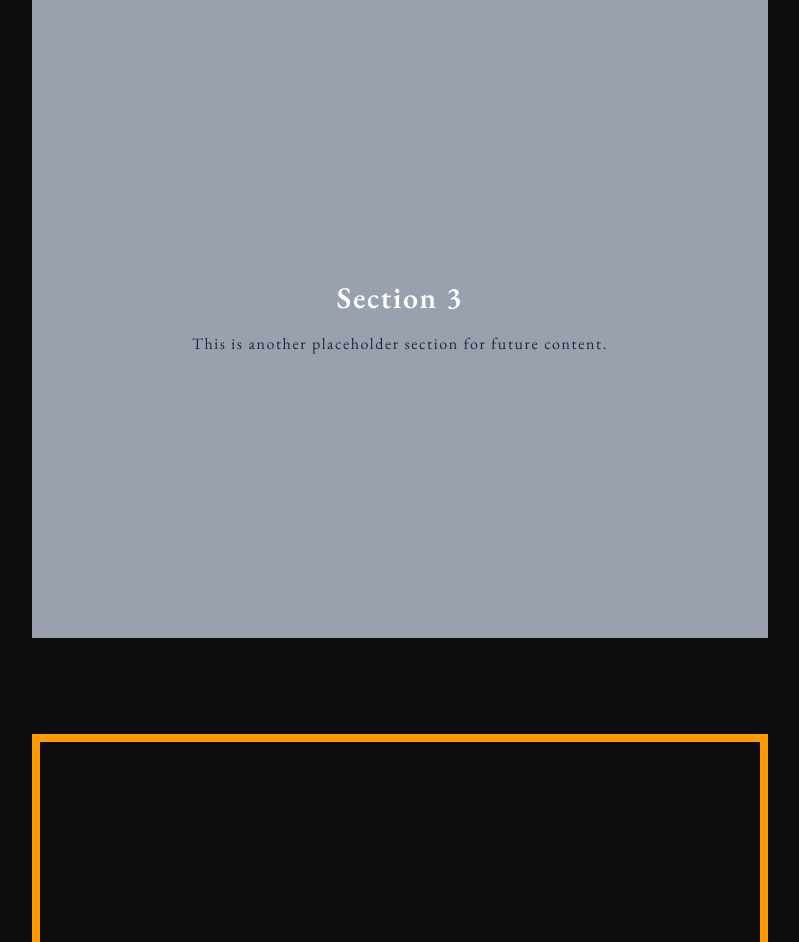
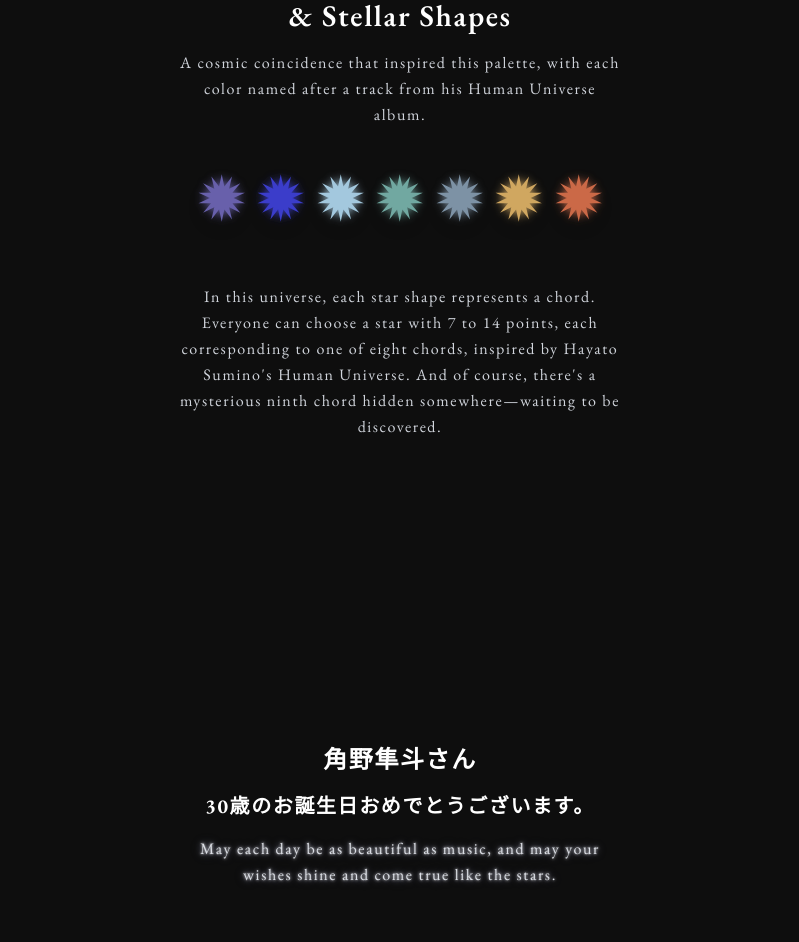
Before and after one commit to LiChiaChiang336/happy30hayatosumino, a Next.js app: page /about in a window 1280 px wide. Shown: the part 1720-2662 px from the top of the page, without its empty margins (240-1039 px from the left). Built offline with nearby package versions, Linux system fonts and the light colour scheme; no server answers.

Commit message:
About page 2nd version.

```diff
--- a/app/about/page.js
+++ b/app/about/page.js
@@ -3,6 +3,7 @@
 import StarBackground from "@/components/StarBackground";
 import CircleTextRings from "@/components/CircleTextRings";
 import Image from "next/image";
+import FallingStarGroup from "@/components/FallingStarGroup";
 
 export default function InspirationPage() {
   return (
@@ -28,19 +29,20 @@
             <div className="w-full flex justify-center items-center">
               <CircleTextRings />
             </div>
+            <p className="text-sm md:text-base text-gray-500 m-0">
+              Hover to pause
+            </p>
           </section>
 
           {/* 第二區塊 */}
           <section className="snap-center flex flex-col items-center justify-center ">
             <div className="text-center w-11/12 max-w-md mx-auto">
-              <p className="text-sm md:text-base text-gray-300 leading-relaxed m-0">
+              <p className="text-sm md:text-base text-gray-300 leading-relaxed m-0 pb-0 md:pb-6">
                 The seven star colors on this site are drawn from a Hubble image
                 of supernova remnant N 49, captured by NASA on July 14 — the day
-                Hayato was born. A cosmic coincidence that inspired this
-                palette, with each color named after a track from his Human
-                Universe album.
+                Hayato was born.
               </p>
-              <div className="relative w-full max-w-lg h-[480px] mx-auto my-1 md:my-2">
+              <div className="relative w-full max-w-lg h-[480px] mx-auto mt-1 md:mt-2">
                 <Image
                   src="/images/NASA.jpg"
                   alt="NASA birthday photo"
@@ -64,23 +66,41 @@
           </section>
 
           {/* 第三區塊 */}
-          <section className=" snap-center min-h-[70vh] md:min-h-[80vh] flex items-center justify-center bg-gray-400 px-6">
+          <section className=" snap-center flex items-center justify-center px-6 ">
             <div className="text-center space-y-4 w-11/12 max-w-md mx-auto">
-              <h2 className="text-xl md:text-3xl font-semibold">Section 3</h2>
-              <p className="text-gray-800">
-                This is another placeholder section for future content.
+              <h2 className="text-xl md:text-3xl font-semibold">
+                Celestial Chords <br />& Stellar Shapes
+              </h2>
+              <p className="text-sm md:text-base text-gray-300 leading-relaxed m-0">
+                A cosmic coincidence that inspired this palette, with each color
+                named after a track from his Human Universe album.
+              </p>
+              <FallingStarGroup />
+
+              <p className="text-sm md:text-base text-gray-300 leading-relaxed m-0">
+                In this universe, each star shape represents a chord. Everyone
+                can choose a star with 7 to 14 points, each corresponding to one
+                of eight chords, inspired by Hayato Sumino&apos;s Human
+                Universe. And of course, there&apos;s a mysterious ninth chord
+                hidden somewhere—waiting to be discovered.
               </p>
             </div>
           </section>
 
           {/* 第四區塊 */}
-          <section className=" snap-center min-h-[70vh]  flex items-center justify-center  border-8 border-amber-500 px-6">
+          <section className=" snap-center min-h-[70vh] flex items-center justify-center px-6">
             <div className="text-center space-y-4 w-11/12 max-w-md mx-auto">
               <h2 className="text-xl md:text-2xl font-bold">角野隼斗さん</h2>
               <h2 className="text-lg md:text-xl font-bold">
                 30歳のお誕生日おめでとうございます。
               </h2>
-              <p className="text-sm md:text-base text-gray-300 leading-relaxed m-0">
+              <p
+                className="text-sm md:text-base text-[#dcdfe6] leading-relaxed"
+                style={{
+                  textShadow:
+                    "0 0 3px rgba(255, 255, 255, 0.9), 0 0 7px rgba(200, 200, 255, 0.6), 0 0 14px rgba(125, 146, 165, 0.3)",
+                }}
+              >
                 May each day be as beautiful as music, and may your wishes shine
                 and come true like the stars.
               </p>
--- /dev/null
+++ b/components/FallingAnimatedStar.js
@@ -0,0 +1,69 @@
+"use client";
+
+import { useEffect, useRef, useState } from "react";
+import { gsap } from "gsap";
+
+export default function FallingAnimatedStar({
+  color = "#6760ab",
+  startShape = 7,
+  endShape = 14,
+  delay = 0,
+  fallDistance = 100,
+  size = 64,
+}) {
+  const svgRef = useRef(null);
+  const [points, setPoints] = useState("");
+
+  const generatePoints = (spikes) => {
+    const step = Math.PI / spikes;
+    let pts = "";
+    for (let i = 0; i < spikes * 2; i++) {
+      const radius = i % 2 === 0 ? 40 : 20;
+      const angle = i * step - Math.PI / 2;
+      const x = 50 + radius * Math.cos(angle);
+      const y = 50 + radius * Math.sin(angle);
+      pts += `${x},${y} `;
+    }
+    return pts.trim();
+  };
+
+  useEffect(() => {
+    const tl = gsap.timeline({ delay });
+    for (let s = startShape; s <= endShape; s++) {
+      tl.to({}, {
+        duration: 0.15,
+        onStart: () => setPoints(generatePoints(s)),
+      });
+    }
+
+    gsap.fromTo(
+      svgRef.current,
+      { y: -fallDistance },
+      {
+        y: 0,
+        duration: 2.2,
+        delay,
+        ease: "power2.out",
+      }
+    );
+  }, [startShape, endShape, delay, fallDistance]);
+
+  const filterId = `glow-${color.replace("#", "")}`;
+
+  return (
+    <svg
+      ref={svgRef}
+      viewBox="0 0 100 100"
+      width={size}
+      height={size}
+      className="drop-shadow-xl"
+    >
+      <defs>
+        <filter id={filterId}>
+          <feDropShadow dx="0" dy="0" stdDeviation="6" floodColor={color} floodOpacity="0.9" />
+        </filter>
+      </defs>
+      <polygon points={points} fill={color} filter={`url(#${filterId})`} />
+    </svg>
+  );
+}
--- /dev/null
+++ b/components/FallingStarGroup.js
@@ -0,0 +1,58 @@
+"use client";
+
+import { useRef, useEffect, useState } from "react";
+import { useInView } from "framer-motion";
+import FallingAnimatedStar from "./FallingAnimatedStar";
+
+export default function FallingStarGroup() {
+  const ref = useRef(null);
+  const isInView = useInView(ref, {
+    margin: "-100px",
+  });
+
+  const [shouldRender, setShouldRender] = useState(false);
+  const [version, setVersion] = useState(0);
+
+  useEffect(() => {
+    if (isInView) {
+      // ⚠️ 先移除再重新渲染，確保動畫 reset
+      setShouldRender(false);
+      const timeout = setTimeout(() => {
+        setVersion((v) => v + 1);
+        setShouldRender(true);
+      }, 50); // 小 delay，確保 DOM 被銷毀後再重建
+
+      return () => clearTimeout(timeout);
+    }
+  }, [isInView]);
+
+  const colors = [
+    "#6760ab",
+    "#3a3cca",
+    "#a3c8de",
+    "#71a8a1",
+    "#7d92a5",
+    "#d0a760",
+    "#cb6947",
+  ];
+
+  const fallDistances = [370, 300, 240, 190, 140, 110, 80];
+
+  return (
+    <div
+      ref={ref}
+      className="flex justify-between items-end w-full max-w-4xl mx-auto px-4 min-h-[100px]"
+    >
+      {shouldRender &&
+        colors.map((color, i) => (
+          <FallingAnimatedStar
+            key={`${version}-${i}`} // 👈 確保每輪都不同
+            color={color}
+            delay={i * 0.2}
+            fallDistance={fallDistances[i]}
+            size={140}
+          />
+        ))}
+    </div>
+  );
+}
--- a/package.json
+++ b/package.json
@@ -13,6 +13,7 @@
     "firebase": "^11.10.0",
     "firebase-admin": "^13.4.0",
     "framer-motion": "^12.23.3",
+    "gsap": "^3.13.0",
     "lucide-react": "^0.525.0",
     "next": "15.3.5",
     "react": "^19.0.0",
```
Also changed, not shown: 1 other file (tests, documents, lock files or other folders).
